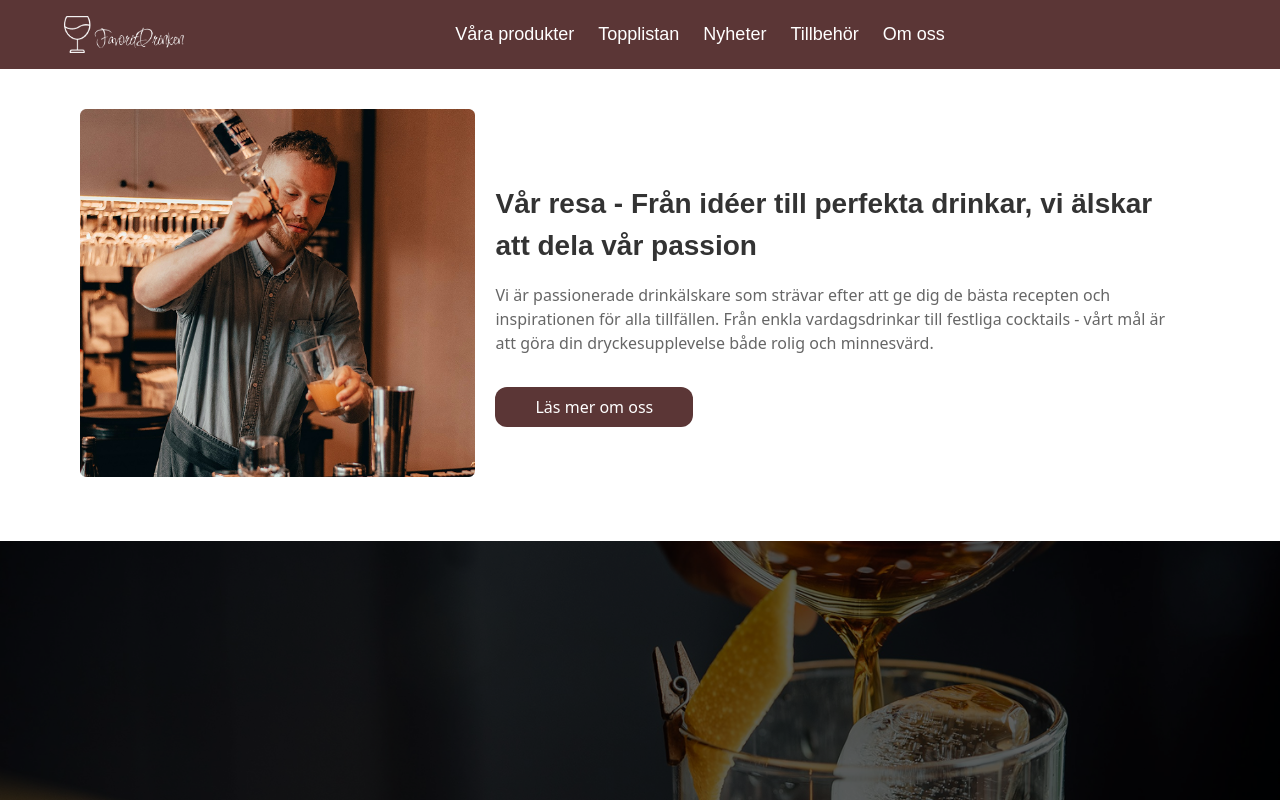
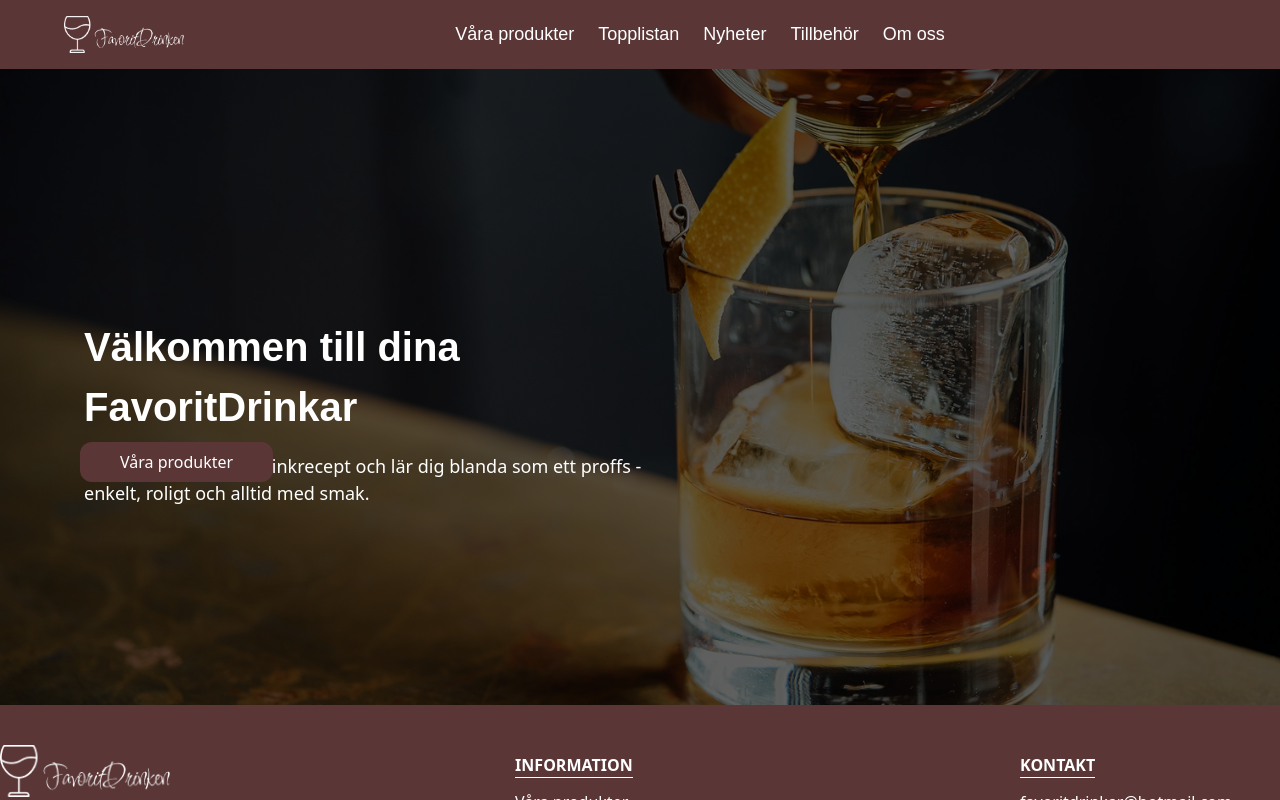
Before and after one commit to Topler97/Examensarbete, a Next.js app: page / in a window 1280 px wide. Shown: the top 800 px of the page. Built offline with nearby package versions, Linux system fonts and the light colour scheme.

Commit message:
clean code

```diff
--- a/app/components/ImageBoxTextBtn.jsx
+++ b/app/components/ImageBoxTextBtn.jsx
@@ -1,4 +1,3 @@
-
 import Image from "next/image";
 import { Button } from './Button';
 
@@ -45,8 +44,6 @@ export const ImageBoxTextBtn = () => {
                     </div>
                 </div>
             </div>
-
-
         </section>
     )
 }
--- a/app/page.jsx
+++ b/app/page.jsx
@@ -1,8 +1,6 @@
-
-import { ImageBoxTextBtn } from "./components/ImageBoxTextBtn"
 export default function Home() {
   return (
   <div>
-    <ImageBoxTextBtn />
+
   </div>
 )}
```
